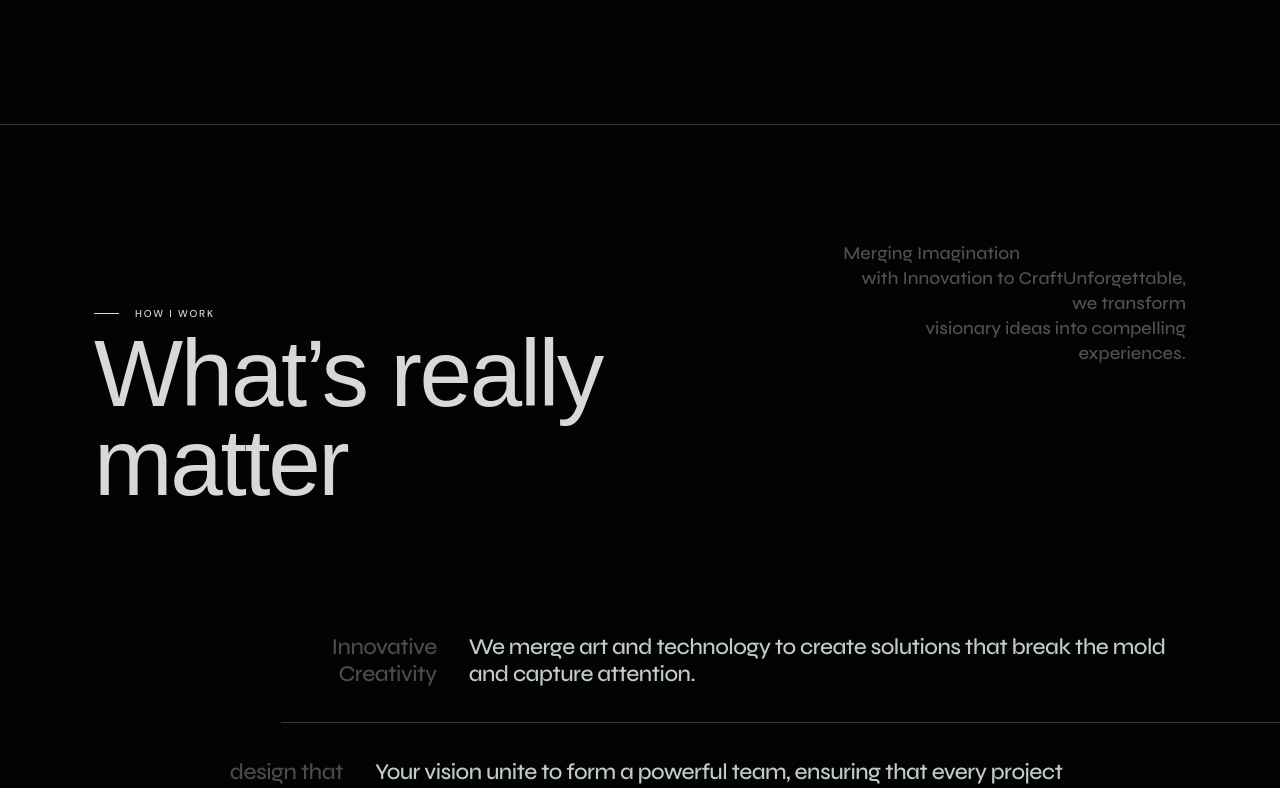
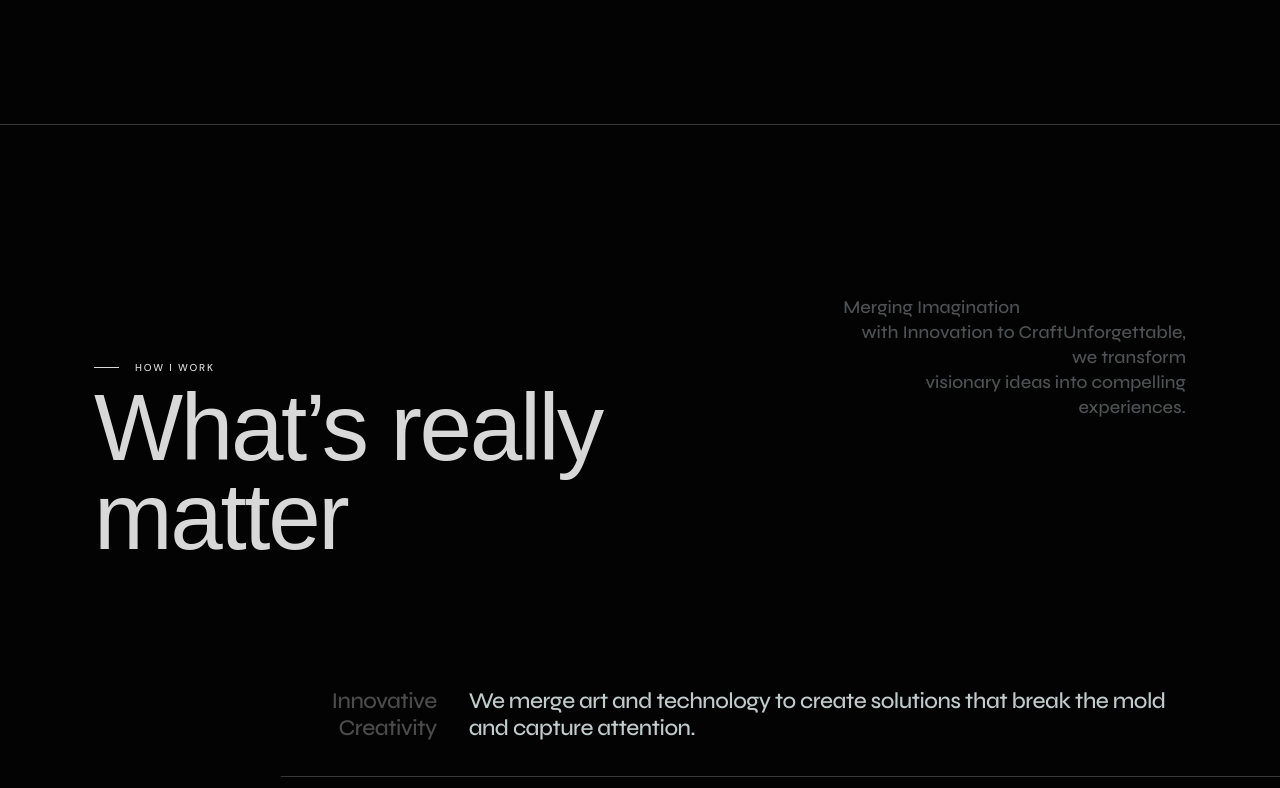
Before and after one commit to BPL-03/BPLstudios, a React (Vite) app: page / in a window 1280 px wide. Shown: the part 7080-7868 px from the top of the page. Built offline with nearby package versions, Linux system fonts and the light colour scheme; a web font is replaced by a local one.

Commit message:
style: increase top padding of values section by 30%

```diff
--- a/src/components/Values.jsx
+++ b/src/components/Values.jsx
@@ -4,7 +4,7 @@ export default function Values() {
   return (
     <section
       id="values"
-      className="bg-[#030303] text-[#D8D8D8] py-[120px] sm:py-[180px] relative overflow-hidden select-none border-b border-[#383838]"
+      className="bg-[#030303] text-[#D8D8D8] pt-[156px] sm:pt-[234px] pb-[120px] sm:pb-[180px] relative overflow-hidden select-none border-b border-[#383838]"
     >
       <div className="w-full relative px-[4.5%] md:px-[94px] max-w-[1713px] mx-auto flex flex-col justify-start">
 
```
